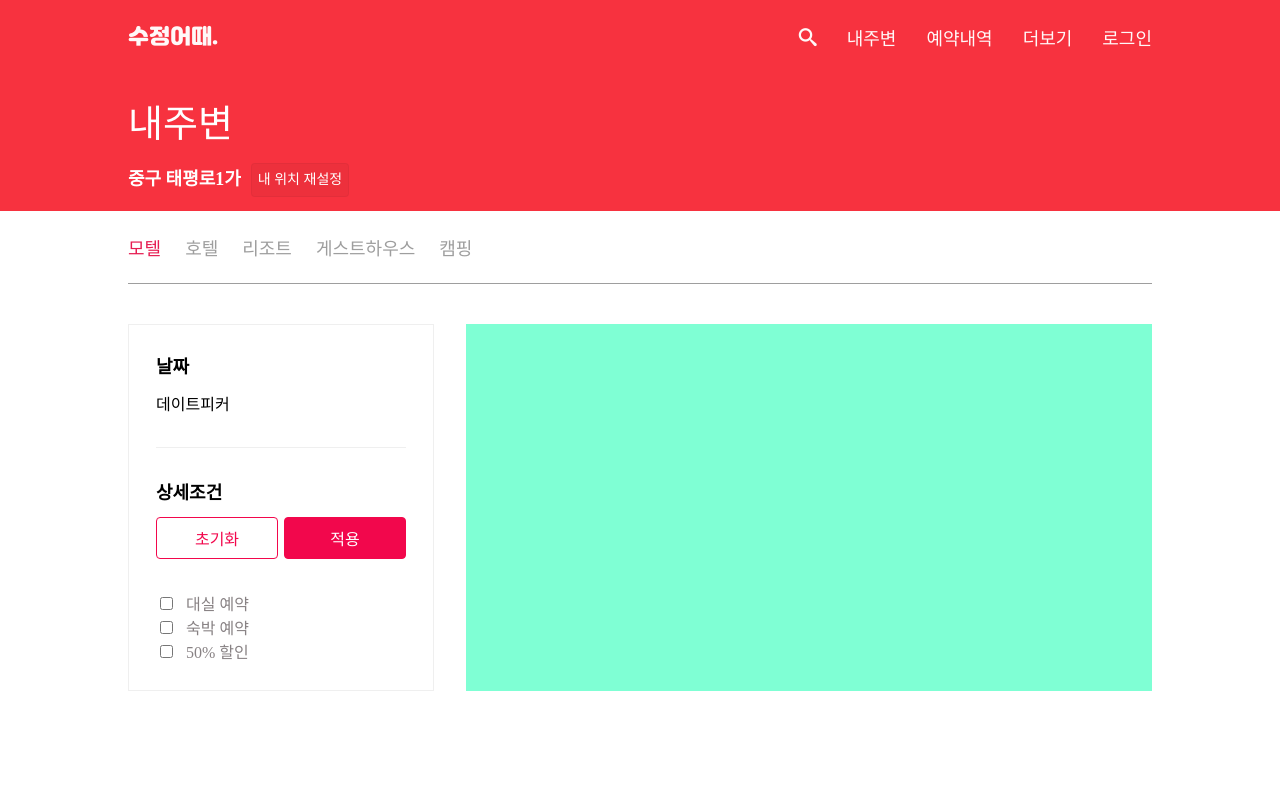
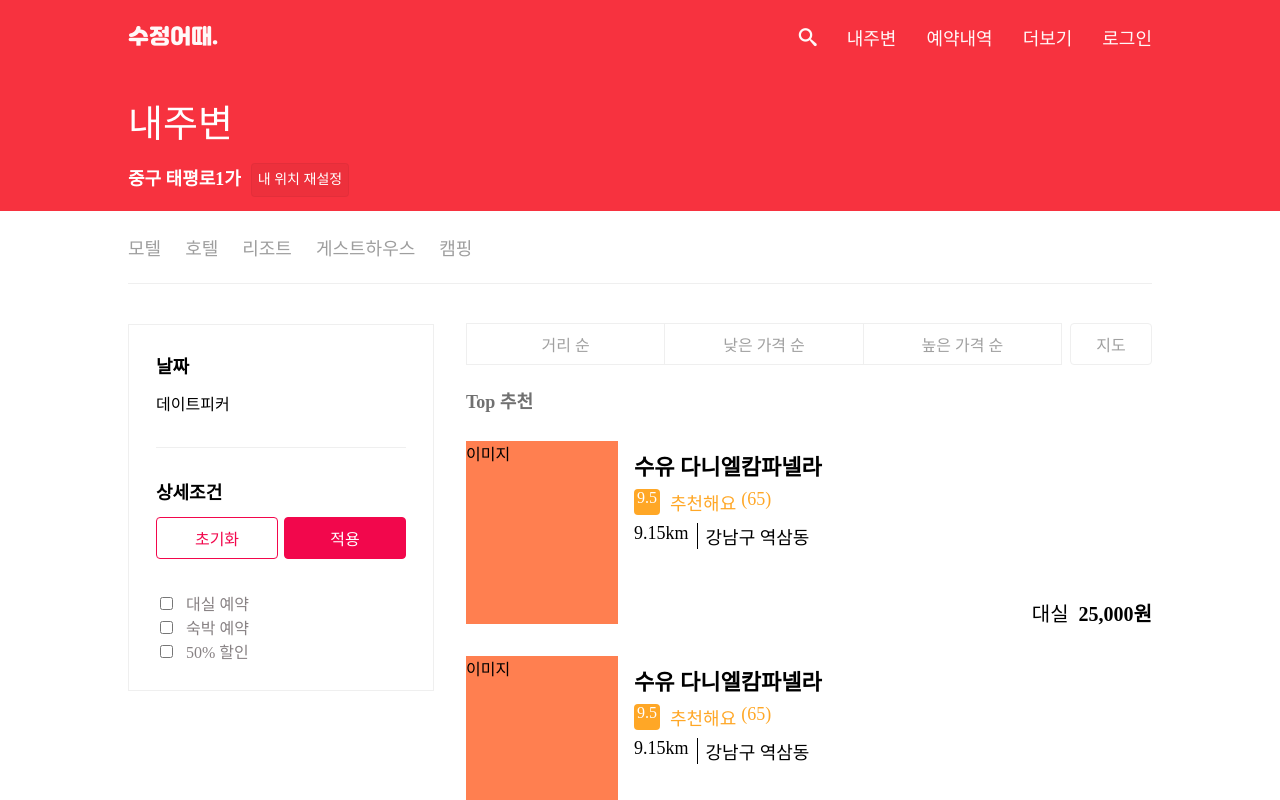
Before and after one commit to v2pv2p/goodchoice-product-copy-project, a Vue app: page / in a window 1280 px wide. Shown: the top 800 px of the page. Built offline with nearby package versions, Linux system fonts and the light colour scheme.

Commit message:
product 페이지 main-content css작업

```diff
--- a/src/pages/productPage/index.vue
+++ b/src/pages/productPage/index.vue
@@ -16,18 +16,17 @@
 
     <div class="product-content">
       <div class="main-category">
-        <div class="category-item selected">모텔</div>
-        <div class="category-item">호텔</div>
-        <div class="category-item">리조트</div>
-        <div class="category-item">게스트하우스</div>
-        <div class="category-item">캠핑</div>
+        <!--        선택 클래스추가 selected-->
+        <div class="category-item" v-for="category in mainCategoryList" :key="category">{{ category }}</div>
       </div>
+
       <div class="category-main-wrapper">
         <div class="sub-category">
           <div class="date-area">
             <div class="date-title">날짜</div>
             <div class="date-picker">데이트피커</div>
           </div>
+
           <div class="category-detail">
             <div class="category-title">상세조건</div>
             <div class="button-area">
@@ -42,14 +41,49 @@
             </div>
           </div>
         </div>
+
         <div class="main-content">
-          <div class="sort-category"></div>
-          <!--          top 추천-->
-          <div class="top-advertisement">
+          <div class="sort-category">
+            <div class="top-sort-area">
+              <div class="top-sort" v-for="category in sortCategoryList" :key="category">{{ category }}</div>
+            </div>
+            <div class="map-btn">지도</div>
+          </div>
 
+          <div class="product-list">
+            <!--            광고인지 여부 확인 클래스 추가 배경색 변경, ?광고 추가-->
+            <div class="product-area" v-for="productType in productTypeList" :key="productType">
+              <div class="product-type">{{ productType }}</div>
+
+              <div class="product-item-area" v-for="product in productList" :key="product.productName">
+                <div class="product-item">
+                  <div class="product-img">이미지</div>
+
+                  <div class="product-detail">
+                    <div class="product-name-area">
+                      <div class="product-name">{{ product.name }}</div>
+                      <div class="product-rating-area">
+                        <div class="product-rating-score">{{ product.ratingScore }}</div>
+                        <div class="product-rating-string">{{ product.ratingString }}</div>
+                        <div class="product-review-count">({{ product.reviewCount }})</div>
+                      </div>
+
+                      <div class="product-location-area">
+                        <div class="product-distance">{{ product.distance }}</div>
+                        <div class="product-location">{{ product.location }}</div>
+                      </div>
+                    </div>
+                    <div class="product-price-area">
+                      <div class="half-rent-type">대실</div>
+                      <div class="product-price">{{ '25,000' }}원</div>
+                    </div>
+                  </div>
+
+                </div>
+              </div>
+            </div>
           </div>
-          <!--          인기 추천-->
-          <!--          거리순-->
+
         </div>
       </div>
     </div>
@@ -70,15 +104,44 @@ export default {
     return {
       checkBoxData: [],
       checkBoxList: ['대실 예약', '숙박 예약', '50% 할인'],
+      mainCategoryList: ['모텔', '호텔', '리조트', '게스트하우스', '캠핑'],
+      sortCategoryList: ['거리 순', '낮은 가격 순', '높은 가격 순'],
+      productTypeList: ['Top 추천', '인기 추천', '거리 순'],
+      productList: [
+        {
+          name: '수유 다니엘캄파넬라',
+          ratingScore: '9.5',
+          ratingString: '추천해요',
+          reviewCount: '65',
+          distance: '9.15km',
+          location: '강남구 역삼동'
+        },
+        {
+          name: '수유 다니엘캄파넬라',
+          ratingScore: '9.5',
+          ratingString: '추천해요',
+          reviewCount: '65',
+          distance: '9.15km',
+          location: '강남구 역삼동'
+        },
+        {
+          name: '수유 다니엘캄파넬라',
+          ratingScore: '9.5',
+          ratingString: '추천해요',
+          reviewCount: '65',
+          distance: '9.15km',
+          location: '강남구 역삼동'
+        }
+      ],
       isScroll: false,
       headerSize: 0
     }
   },
   mounted() {
-    window.addEventListener('scroll', this.onScroll)
+    document.addEventListener('scroll', this.onScroll)
   },
   beforeDestroy() {
-    window.removeEventListener('scroll', this.onScroll)
+    document.removeEventListener('scroll', this.onScroll)
   },
   methods: {
     onScroll() {
@@ -108,6 +171,8 @@ export default {
         font-size: 38px;
         font-weight: normal;
         color: #ffffff;
+
+        cursor: pointer;
       }
 
       .location-area {
@@ -157,7 +222,7 @@ export default {
 
       height: 72px;
 
-      border-bottom: 1px solid #9e9e9e;
+      border-bottom: 1px solid #efefef;
 
       font-size: 18px;
       color: #9e9e9e;
@@ -246,8 +311,6 @@ export default {
             align-items: center;
 
             color: #888284;
-
-
           }
         }
       }
@@ -256,15 +319,166 @@ export default {
         flex: 1 0 0; /* 증가너비 감소너비 기본너비 */
 
         width: 742px;
+        height: 40px;
 
-        background-color: aquamarine;
+        //background-color: aquamarine;
 
         .sort-category {
+          display: flex;
+          justify-content: center;
+          align-items: center;
 
+          height: 40px;
+
+          .top-sort-area {
+            flex: 1 0 0; /* 증가너비 감소너비 기본너비 */
+
+            display: flex;
+
+            height: 40px;
+
+            border: 1px solid #efefef;
+
+            .top-sort {
+              flex: 1 0 0; /* 증가너비 감소너비 기본너비 */
+
+              display: flex;
+              justify-content: center;
+              align-items: center;
+
+              border-right: 1px solid #efefef;
+
+              color: #a0a0a0;
+
+              &:last-child {
+                border: none;
+              }
+            }
+          }
+
+          .map-btn {
+            display: flex;
+            justify-content: center;
+            align-items: center;
+
+            width: 80px;
+            height: 40px;
+
+            margin-left: 8px;
+
+            border: 1px solid #efefef;
+            border-radius: 4px;
+
+            color: #a0a0a0;
+          }
         }
 
-        .top-advertisement {
+        .product-list {
 
+          .product-area {
+
+            .product-type {
+              padding: 23px 0 12px 0;
+
+              font-size: 18px;
+              font-weight: bold;
+              color: rgba(0, 0, 0, 0.56);
+
+            }
+
+            .product-item-area {
+              .product-item {
+                display: flex;
+                padding: 16px 0;
+
+                .product-img {
+                  width: 152px;
+                  background-color: coral;
+                }
+
+                .product-detail {
+                  flex: 1 0 0;
+                  display: flex;
+                  justify-content: space-between;
+                  flex-direction: column;
+
+                  padding-left: 16px;
+
+                  .product-name-area {
+                    padding-bottom: 55px;
+
+                    .product-name {
+                      padding: 8px 0;
+
+                      font-weight: bold;
+                      font-size: 22px;
+                    }
+
+                    .product-rating-area {
+                      display: flex;
+
+                      .product-rating-score {
+                        display: flex;
+                        justify-content: center;
+
+                        padding: 0 3px;
+                        border-radius: 4px;
+                        background-color: #ffa726;
+
+                        color: #ffffff;
+                      }
+
+                      .product-rating-string {
+                        margin: 0 0 0 10px;
+                        font-size: 18px;
+                        color: #ffa726;
+                      }
+
+                      .product-review-count {
+                        margin: 0 0 0 5px;
+                        font-size: 18px;
+                        color: #ffa726;
+                      }
+                    }
+
+                    .product-location-area {
+                      display: flex;
+                      margin: 8px 0 0 0;
+                      font-size: 18px;
+
+                      .product-distance {
+                        padding-right: 8px;
+                        border-right: 1.6px solid #000000;
+                      }
+
+                      .product-location {
+                        padding-left: 8px;
+                      }
+
+                    }
+
+                  }
+
+                  .product-price-area {
+                    display: flex;
+                    justify-content: flex-end;
+                    align-items: center;
+                    line-height: 20px;
+
+                    font-size: 20px;
+
+                    .half-rent-type {
+                      padding-right: 10px;
+                    }
+
+                    .product-price {
+                      font-weight: bold;
+                    }
+                  }
+                }
+              }
+            }
+          }
         }
       }
     }
```
